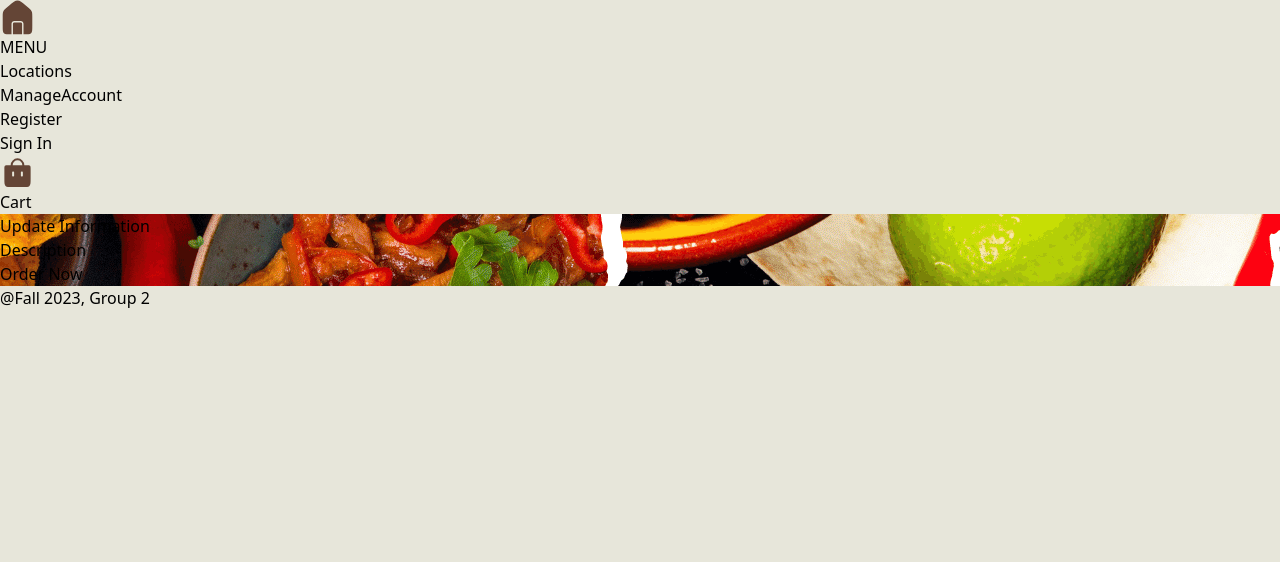
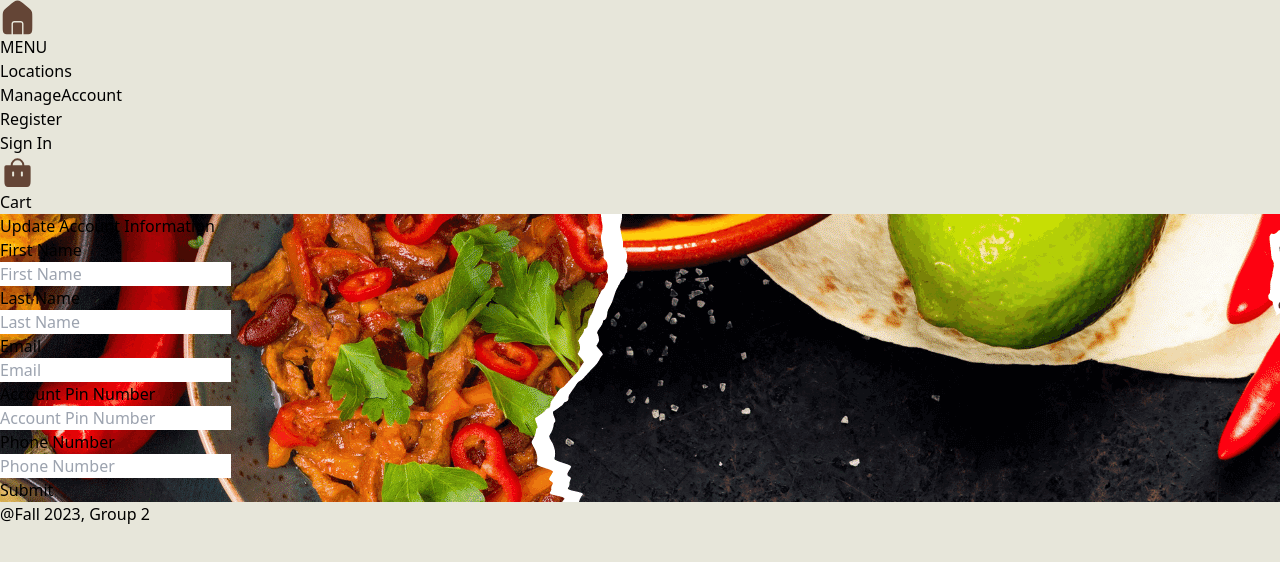
Before and after one commit to ujwal2003/DB-Team02-WebApp, a React (Vite) app in the folder client/: page /UpdateAccountInformation in a window 1280 px wide. Shown: the top 562 px of the page. Built offline with nearby package versions, Linux system fonts and the light colour scheme.

Commit message:
created update account information page

```diff
--- a/client/src/pages/UpdateAccountInformation.jsx
+++ b/client/src/pages/UpdateAccountInformation.jsx
@@ -1,24 +1,165 @@
 import React, { useState } from "react";
 import AlternateImage from "../assets/alternate-mexican-food.png";
-import ManageAccount from "./ManageAccount";
 import { Link } from "react-router-dom";
 
-function UpdateAccountInformation(){
-    return (
-        <main className="relative h-screen bg-cover" style={{backgroundImage: `url(${AlternateImage})`}}>
+function UpdateAccountInformation() {
+  const [formData, setFormData] = useState({
+    firstName: "",
+    lastName: "",
+    email: "",
+    accountPin: "",
+    phoneNumber: "",
+  });
 
-          {/*<div className="absolute inset-0 backdrop-blur-sm"></div>*/}
+  const [showSuccessMessage, setShowSuccessMessage] = useState(false);
+  const [formErrors, setFormErrors] = useState({
+    firstName: false,
+    lastName: false,
+    email: false,
+    accountPin: false,
+    phoneNumber: false,
+  });
 
-          <div className="container mx-auto text-center relative flex items-center justify-center h-full">
-            <div className="bg-white py-14 px-40 bg-opacity-80">
-            <h1 className="text-7xl font-semibold text-[#05204A] mb-4">Update Information</h1>
-            <p className="text-xl text-[#05204A] mb-8">Description</p>
+  const handleChange = (e) => {
+    const { name, value } = e.target;
+    setFormData({
+      ...formData,
+      [name]: value,
+    });
+  };
 
-            <Link to='/menu' className="bg-[#537D8D] px-4 py-2 text-white">Order Now</Link>
+  const handleSubmit = (e) => {
+    e.preventDefault(); // Prevent the form from submitting (to avoid page reload)
+
+    // Check for empty fields
+    const errors = {};
+    let hasError = false;
+    for (const key in formData) {
+      if (formData[key].trim() === "") {
+        errors[key] = true;
+        hasError = true;
+      }
+    }
+
+    if (hasError) {
+      setFormErrors(errors);
+    } else {
+      // You can add your account creation logic here if needed
+
+      // Display the success message
+      setShowSuccessMessage(true);
+    }
+  };
+
+  return (
+    <main className="relative h-screen bg-cover" style={{ backgroundImage: `url(${AlternateImage})` }}>
+      <div className="absolute inset-0 backdrop-blur-sm"></div>
+      <div className="container mx-auto text-center relative flex items-center justify-center h-full">
+        <div className="bg-white py-14 px-40 bg-opacity-70">
+          {showSuccessMessage ? (
+            <div className="text-4xl font-semibold text-[#05204A] mb-4">
+              Congratulations! You have updated your account information :)
             </div>
-          </div>
+          ) : (
+            <>
+              <h1 className="text-7xl font-semibold text-[#05204A] mb-4">Update Account Information</h1>
+              <div className="mb-8">
+                <div className="mb-2">
+                  <label className="text-xl text-[#05204A]">First Name</label>
+                </div>
+                <input
+                  type="text"
+                  name="firstName"
+                  value={formData.firstName}
+                  onChange={handleChange}
+                  placeholder="First Name"
+                  className={`form-control ${formErrors.firstName ? "border-red-500" : ""}`}
+                />
+                {formErrors.firstName && (
+                  <p className="text-red-500 text-sm">Please enter your first name</p>
+                )}
+              </div>
+              <div className="mb-8">
+                <div className="mb-2">
+                  <label className="text-xl text-[#05204A]">Last Name</label>
+                </div>
+                <input
+                  type="text"
+                  name="lastName"
+                  value={formData.lastName}
+                  onChange={handleChange}
+                  placeholder="Last Name"
+                  className={`form-control ${formErrors.lastName ? "border-red-500" : ""}`}
+                />
+                {formErrors.lastName && (
+                  <p className="text-red-500 text-sm">Please enter your last name</p>
+                )}
+              </div>
+              <div className="mb-8">
+                <div className="mb-2">
+                  <label className="text-xl text-[#05204A]">Email</label>
+                </div>
+                <input
+                  type="email"
+                  name="email"
+                  value={formData.email}
+                  onChange={handleChange}
+                  placeholder="Email"
+                  className={`form-control ${formErrors.email ? "border-red-500" : ""}`}
+                />
+                {formErrors.email && (
+                  <p className="text-red-500 text-sm">Please enter your email</p>
+                )}
+              </div>
+              <div className="mb-8">
+                <div className="mb-2">
+                  <label className="text-xl text-[#05204A]">Account Pin Number</label>
+                </div>
+                <input
+                  type="text"
+                  name="accountPin"
+                  value={formData.accountPin}
+                  onChange={handleChange}
+                  placeholder="Account Pin Number"
+                  className={`form-control ${formErrors.accountPin ? "border-red-500" : ""}`}
+                />
+                {formErrors.accountPin && (
+                  <p className="text-red-500 text-sm">Please create a 4 digit pin</p>
+                )}
+              </div>
+              <div className="mb-8">
+                <div className="mb-2">
+                  <label className="text-xl text-[#05204A]">Phone Number</label>
+                </div>
+                <input
+                  type="tel"
+                  name="phoneNumber"
+                  value={formData.phoneNumber}
+                  onChange={handleChange}
+                  placeholder="Phone Number"
+                  className={`form-control ${formErrors.phoneNumber ? "border-red-500" : ""}`}
+                />
+                {formErrors.phoneNumber && (
+                  <p className="text-red-500 text-sm">Please enter your Phone Number</p>
+                )}
+              </div>
+              <div className="mb-8">
+                <div className="flex justify-center">
+                  <button
+                    className="w-32 h-12 bg-[#05204A] rounded-md text-white"
+                    type="submit"
+                    onClick={handleSubmit}
+                  >
+                    Submit
+                  </button>
+                </div>
+              </div>
+            </>
+          )}
+        </div>
+      </div>
+    </main>
+  );
+}
 
-        </main>
-      )
-}
-export default UpdateAccountInformation
+export default UpdateAccountInformation;
```
